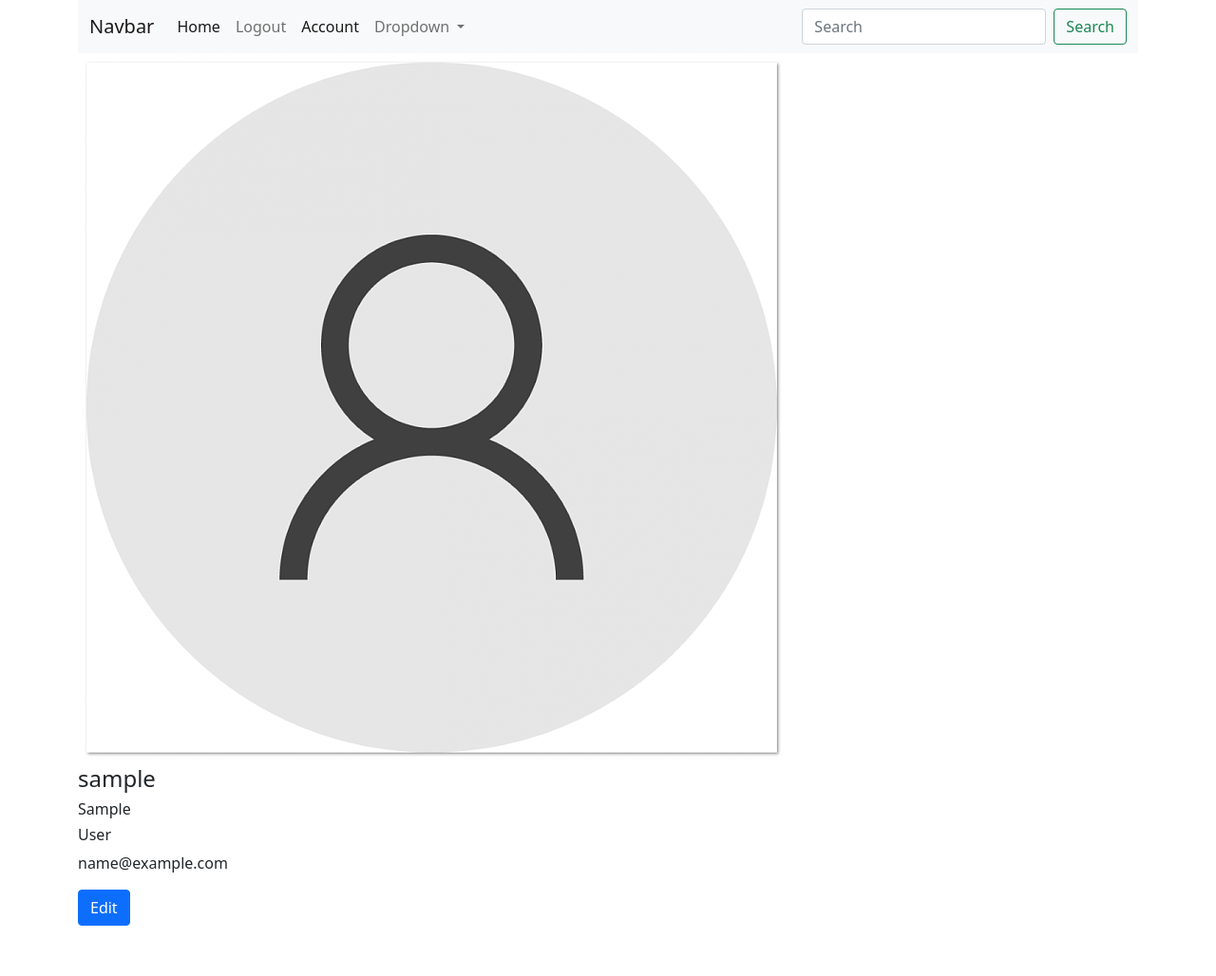
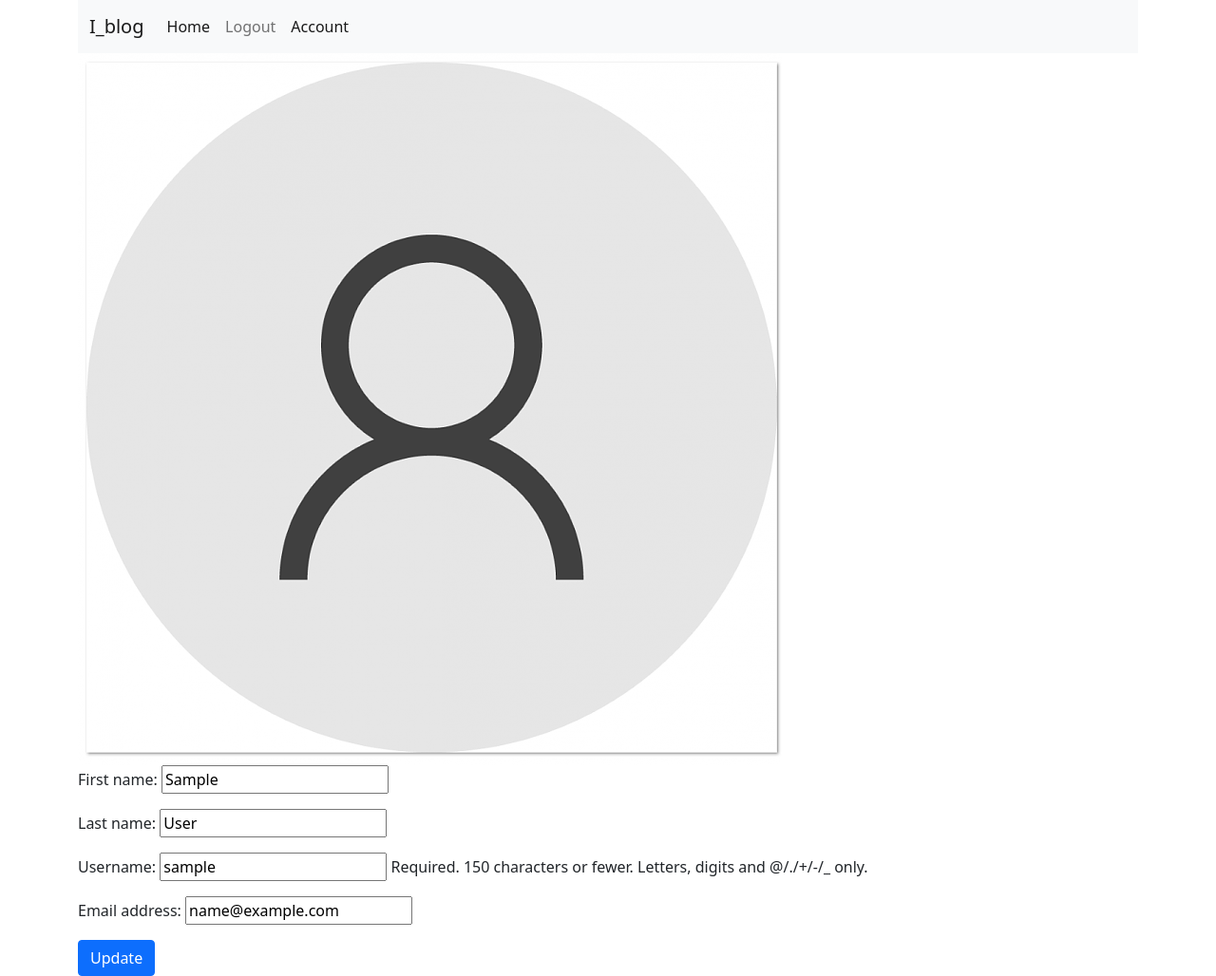
Before and after one commit to IyasuH/i_blog, a Django app: page /my_account/ in a window 1280 px wide. Shown: the whole page at 95% size. Before the commit the page ends 975 px from the top, so only its background shows below. Run offline with Django 4.2, Linux system fonts and the light colour scheme; the visitor is signed in with stand-in values (Sample User, id 1); data comes from the database, SQL or seed files in the repository.

```diff
--- a/blog/forms.py
+++ b/blog/forms.py
@@ -1,6 +1,7 @@
 from django import forms
 from .models import Blog, Comment
 from django.contrib.auth.models import User
+from django.utils import timezone
 
 class BlogForm(forms.ModelForm):
     class Meta:
@@ -29,3 +30,17 @@ class UserForm(forms.ModelForm):
         if commit:
             user.save()
         return user
+
+class UpdateUserForm(forms.ModelForm):
+    class Meta:
+        model = User
+        fields = ('id', 'first_name', 'last_name', 'username', 'email', 'password', 'last_login', 'is_superuser', 'is_staff', 'is_active', 'date_joined',)
+        exclude = ('last_login', 'is_superuser', 'is_staff', 'is_active', 'date_joined', 'password')
+        read_ponly_fields = ('id')
+
+    def save(self, commit=True):
+        user = super().save(commit=False)
+        user.last_login = timezone.now().strftime('%Y-%m-%d %H:%M:%S.%f')
+        if commit:
+            user.save()
+        return user
--- a/blog/templates/blog/account.html
+++ b/blog/templates/blog/account.html
@@ -3,14 +3,15 @@
 {% load static %}
 <div class="account">
     <img src="{% static 'blog/images/account.png' %}" alt="account image">
-    <form method="POST" action="{% url 'account' request.user.id %}">
+    <form method="POST" action="{% url 'account' %}">
         {% csrf_token %}
         {{ form.as_p }}
+        <button type="submit" class="btn btn-primary">Update</button>
     </form>
-    <h4>{{ request.user.username }}</h4>
+    <!-- <h4>{{ request.user.username }}</h4>
     <h6>{{ request.user.first_name }}</h6>
     <h6>{{ request.user.last_name }}</h6>
     <p>{{ request.user.email }}</p>
-    <a href="#" class="btn btn-primary">Edit</a>
+    <a href="#" class="btn btn-primary">Edit</a> -->
 </div>
 {% endblock %}
--- a/blog/templates/blog/base.html
+++ b/blog/templates/blog/base.html
@@ -10,37 +10,22 @@
     <div class="container">
         <nav class="navbar navbar-expand-lg navbar-light bg-light">
             <div class="container-fluid">
-                <a class="navbar-brand" href="#">Navbar</a>
+                <a class="navbar-brand" href="/">I_blog</a>
                 <button class="navbar-toggler" type="button" data-bs-toggle="collapse" data-bs-target="#navbarSupportedContent" aria-controls="navbarSupportedContent" aria-expanded="false" aria-label="Toggle navigation">
                 <span class="navbar-toggler-icon"></span>
                 </button>
                 <div class="collapse navbar-collapse" id="navbarSupportedContent">
                 <ul class="navbar-nav me-auto mb-2 mb-lg-0">
                     <li class="nav-item">
-                    <a class="nav-link active" aria-current="page" href="/">Home</a>
+                        <a class="nav-link active" aria-current="page" href="/">Home</a>
                     </li>
                     <li class="nav-item">
-                    <a class="nav-link" href="/logout">Logout</a>
+                        <a class="nav-link" href="/logout">Logout</a>
                     </li>
                     <li class="nav-item">
                         <a class="nav-link active" aria-current="page" href="/my_account">Account</a>
-                        </li>
-                    <li class="nav-item dropdown">
-                    <a class="nav-link dropdown-toggle" href="#" id="navbarDropdown" role="button" data-bs-toggle="dropdown" aria-expanded="false">
-                        Dropdown
-                    </a>
-                    <ul class="dropdown-menu" aria-labelledby="navbarDropdown">
-                        <li><a class="dropdown-item" href="#">Action</a></li>
-                        <li><a class="dropdown-item" href="#">Another action</a></li>
-                        <li><hr class="dropdown-divider"></li>
-                        <li><a class="dropdown-item" href="#">Something else here</a></li>
-                    </ul>
                     </li>
                 </ul>
-                <form class="d-flex">
-                    <input class="form-control me-2" type="search" placeholder="Search" aria-label="Search">
-                    <button class="btn btn-outline-success" type="submit">Search</button>
-                </form>
                 </div>
             </div>
         </nav>
--- a/blog/templates/blog/blog.html
+++ b/blog/templates/blog/blog.html
@@ -28,7 +28,9 @@
             <h6>Author: {{ comment.posted_by }}</h6>
             <p>Posted At: {{ comment.posted_at.date }}</p>
         </div>
+        {% if comment.posted_by.id == request.user.id%}
         <a href="#" class="btn btn-primary">Edit</a>
+        {% endif %}
         <br>
         {% endfor %}
     </div>
--- a/blog/templates/blog/login.html
+++ b/blog/templates/blog/login.html
@@ -15,6 +15,9 @@
         <input type="checkbox" class="form-check-input" id="exampleCheck1">
         <label class="form-check-label" for="exampleCheck1">Check me out</label>
     </div>
+    <a href="/forgot_password">Forgot Password</a>
+    <br>
+    <br>
     <button type="submit" class="btn btn-primary">Submit</button>
 
     {% if messages %}
@@ -24,6 +27,5 @@
         {% endfor %}
     </ul>
     {% endif %}
-
 </form>
 {% endblock %}
--- a/blog/urls.py
+++ b/blog/urls.py
@@ -7,8 +7,8 @@ urlpatterns = [
     path("login/", views.login, name="login"),
     path("logout/", views.logout, name="logout"),
     path("new_post/", views.CreateBlogView.as_view(), name="new_blog_post"),
-    # path("new_post/", views.new_blog, name="new_blog_post"),
     path("signup/", views.CreateUserView.as_view(), name="signup"),
     path("blog/<int:blog_id>/", views.blog_detail, name="blog_detail"),
     path("my_account/", views.my_account, name="account"),
+    path("forgot_password/", views.forgot_password, name="forgot_password"),
 ]
--- a/blog/views.py
+++ b/blog/views.py
@@ -1,16 +1,13 @@
-from typing import Any
-from django import http
 from django.shortcuts import render, redirect, get_object_or_404
 from django.contrib.auth import authenticate, login as login_auth, logout as logout_Auth
 from django.contrib.auth.models import User
 from django.contrib import messages
-from django.utils import timezone
 from django.urls import reverse
-from django.http import HttpResponse, HttpResponseRedirect
-from .forms import BlogForm, CommentForm, UserForm
+from .forms import BlogForm, CommentForm, UserForm, UpdateUserForm
 from .models import Blog, Comment, Reaction
 from django.views.generic import ListView, DetailView, UpdateView, CreateView, DeleteView
 from django.contrib.auth.mixins import LoginRequiredMixin
+from django.db.models import Q
 
 
 # Create your views here.
@@ -56,11 +53,15 @@ class ListBlogView(ListView):
     template_name = 'blog/index.html'
     paginate_by = 10
     context_object_name = 'posts'
+    paginate_by = 5
 
-
-# def index(request):
-#     posts = Blog.objects.order_by("posted_at")
-#     return render(request, "blog/index.html", {'posts': posts})
+    def get_queryset(self):
+        search_query = self.request.GET.get('search')
+        print("search query: ", search_query)
+        queryvalue = super().get_queryset()
+        if search_query:
+            queryvalue = Blog.objects.filter(Q(content__contains=search_query) | Q(title__contains=search_query))
+        return queryvalue
 
 def login(request):
     if request.user.is_authenticated:
@@ -82,45 +83,6 @@ def login(request):
 def logout(request):
     logout_Auth(request)
     return redirect("home")
-
-# def new_blog(request):
-#     if not request.user.is_authenticated:
-#         return redirect('login')
-#     elif not request.user.is_staff:
-#         print("user is not staff cannot creat a post")
-#         return redirect('home')
-#     if request.method == 'POST' and request.user.is_authenticated:
-#         form = BlogForm(request.POST)
-#         if form.is_valid:
-#             print("[INFO]: data validated")
-#             isinstance = form.save(commit=False)
-#             isinstance.posted_by = request.user
-#             form.save()
-#             return HttpResponseRedirect(reverse("home"))
-#         else:
-#             print("[INFO]: Some how data is not validating")
-#     else:
-#         form = BlogForm()
-#     return render(request, "blog/new_post.html", {'form': form})
-
-# def signup(request):
-#     if request.method == 'POST':
-#         form = UserForm(request.POST)
-#         if form.is_valid:
-#             isinstance = form.save(commit=False)
-#             isinstance.last_login = timezone.now()
-#             isinstance.date_joined = timezone.now()
-#             isinstance.is_superuser = False
-#             isinstance.is_staff = False
-#             isinstance.is_active = True
-#             # isinstance.password = isinstance.set_password(request.POST.get("password"))
-#             form.save()
-#             return redirect("home")
-#         else:
-#             print("[INFO]: form does not validate")
-#     else:
-#         form = UserForm()
-#     return render(request, "blog/signup.html", {'form':form})
 
 def blog_detail(request, blog_id):
     blg = get_object_or_404(Blog, id=blog_id)
@@ -158,4 +120,12 @@ def blog_detail(request, blog_id):
 def my_account(request):
     if not request.user.is_authenticated:
         return redirect('login')
-    return render(request, "blog/account.html")
+    detail = User.objects.get(pk=request.user.id)
+    form = UpdateUserForm(request.POST or None, instance=detail)
+    if form.is_valid():
+        form.save()
+    return render(request, "blog/account.html", {"form":form})
+
+
+def forgot_password(request):
+    return render(request, "blog/forgot_password.html")
```
Also changed, not shown: blog/templates/blog/forgot_password.html (added, +21 -0 lines), blog/templates/blog/index.html (+11 -0 lines), i_blog/settings.py (+13 -3 lines), blog/migrations/0001_initial.py, blog/migrations/0002_reaction.py (deleted), blog/migrations/0003_auto_20231212_0537.py (deleted), blog/migrations/0004_auto_20231212_0541.py (deleted), blog/templates/blog/about.html (added).
